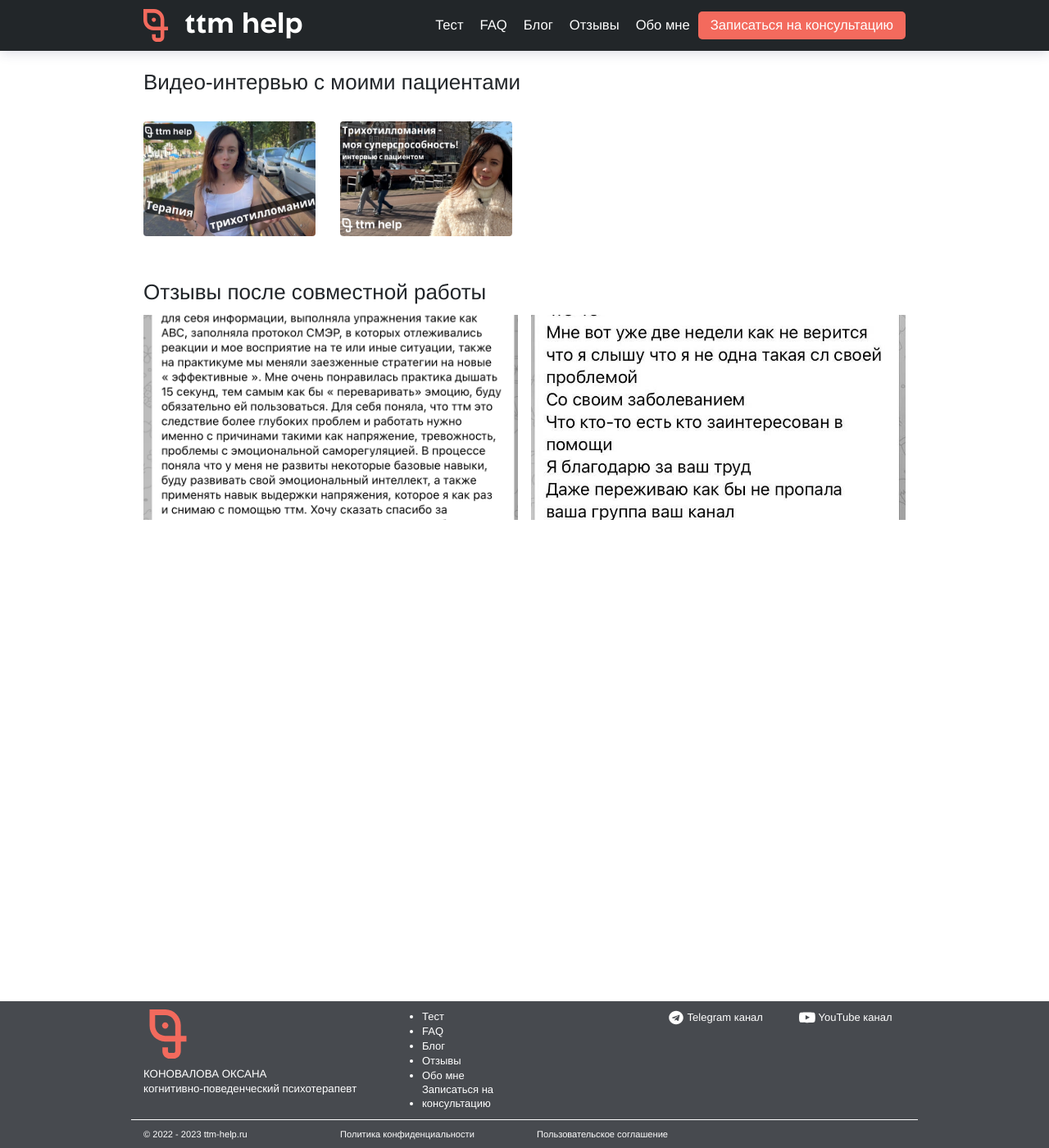
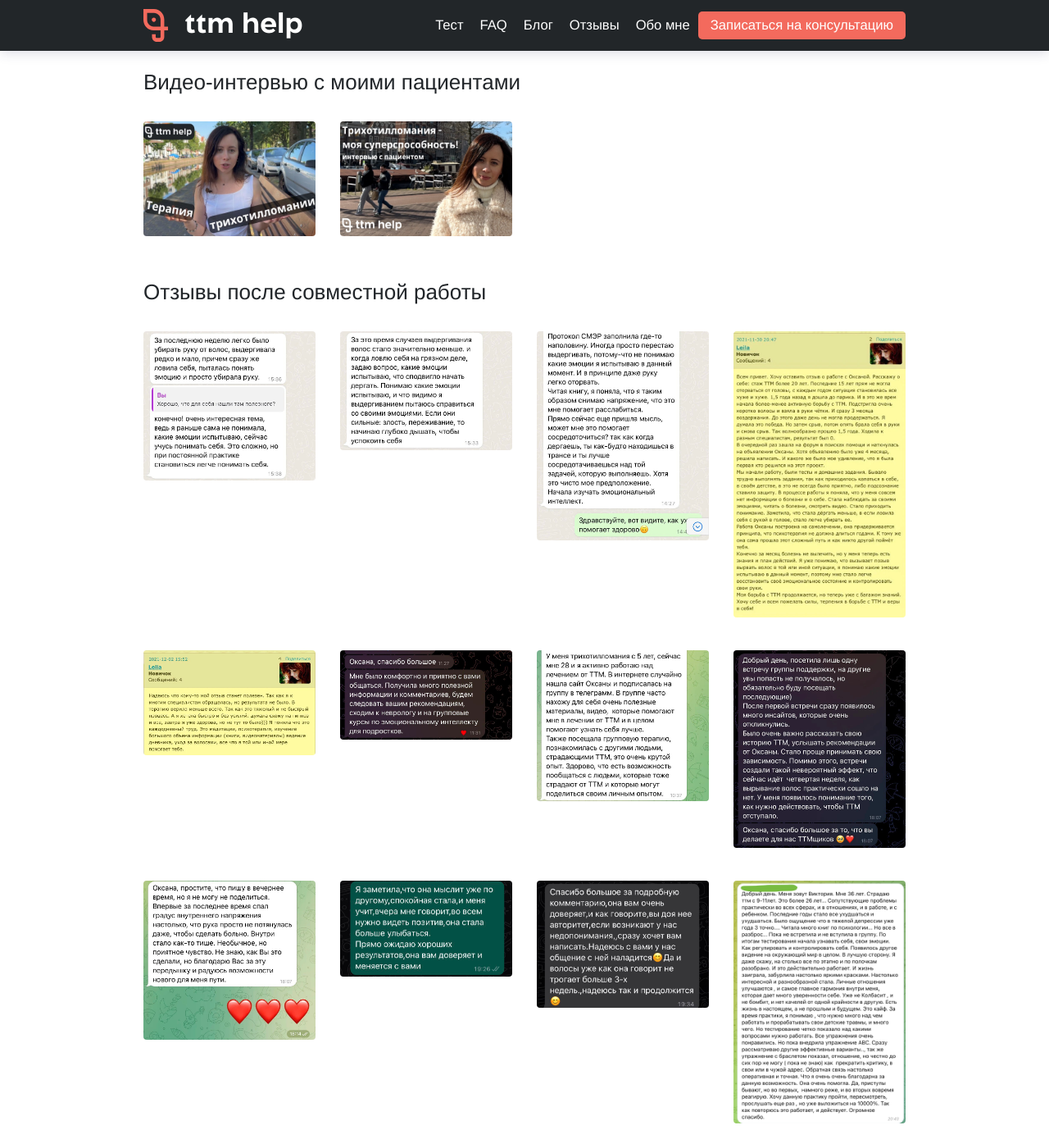
Before and after one commit to ttm-help/ttm-help.github.io, a Jekyll site: the page built from feedback.md, in a window 1280 px wide and 1400 px high. Shown: the whole window at 82% size. Built offline with Jekyll 4.4.1, drawn with Linux system fonts in a browser that asks for light colours.

Commit message:
fix feedback block

```diff
--- a/_sass/components/_image-gallery.scss
+++ /dev/null
@@ -1,32 +0,0 @@
-.gallery {
-  display: grid;
-  grid-template-columns: repeat(auto-fit, minmax(250px, 1fr));
-  grid-gap: 1rem;
-  grid-auto-rows: 250px;
-  grid-auto-flow: dense;
-  list-style-type: none;
-  padding: 0;
-  margin: 0 0 20px 0;
-
-
-  img {
-    width: 100%;
-    height: 100%;
-    display: block;
-    object-fit: cover;
-  }
-}
-
-.gallery li {
-  overflow: hidden;
-}
-
-/* Filter effect */
-.gallery.filter img {
-  transition: filter .3s ease-in-out;
-  filter: grayscale(100%);
-}
-
-.gallery.filter img:hover {
-  filter: none;
-}
--- a/assets/css/style.scss
+++ b/assets/css/style.scss
@@ -53,7 +53,6 @@ $sub-footer-text-color: $white;
 @import "components/slideshow";
 @import "components/consultation";
 @import "components/hamburger";
-@import "components/image-gallery";
 @import "components/sticky_mobile_menu";
 @import "components/video_container";
 
--- a/assets/js/youCover.js
+++ b/assets/js/youCover.js
@@ -1,4 +1,4 @@
-window.onload = function(){
+window.addEventListener("load", function(){
     var youCover = function(el, attributes){
         const $el         = $(el), data = $el.data();
         const coverUrl    = "https://i3.ytimg.com/vi/%yid%/maxresdefault.jpg";
@@ -53,4 +53,4 @@ window.onload = function(){
         });
     };
     $("[data-youcover]").youCover();
-}
+});
--- a/feedback.md
+++ b/feedback.md
@@ -33,9 +33,7 @@ date: 2022-12-10
             <h2>
                 Отзывы после совместной работы
             </h2>
-            <div>
-                <ul id="image-container" class="gallery filter">
-                </ul>
+            <div class="row" id="image-container">
             </div>
         </div>
     </div>
```
Also changed, not shown: other parts of feedback.md (+12 -6 lines), index.md (+28 -29 lines).
